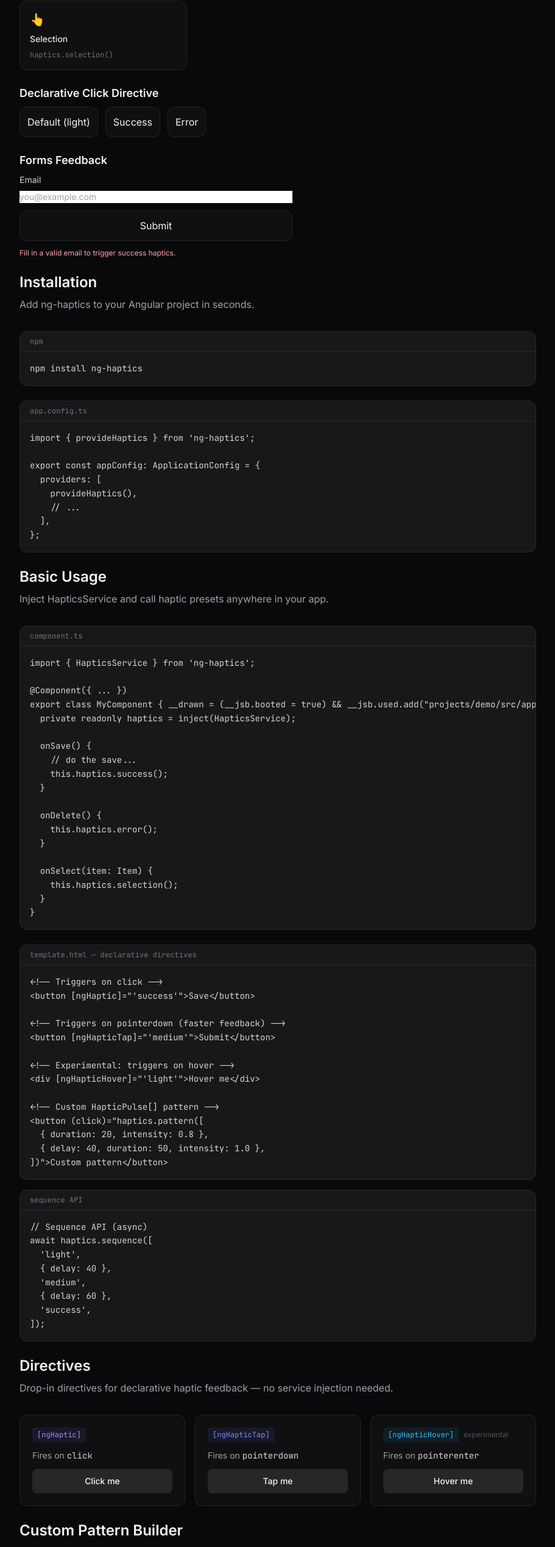
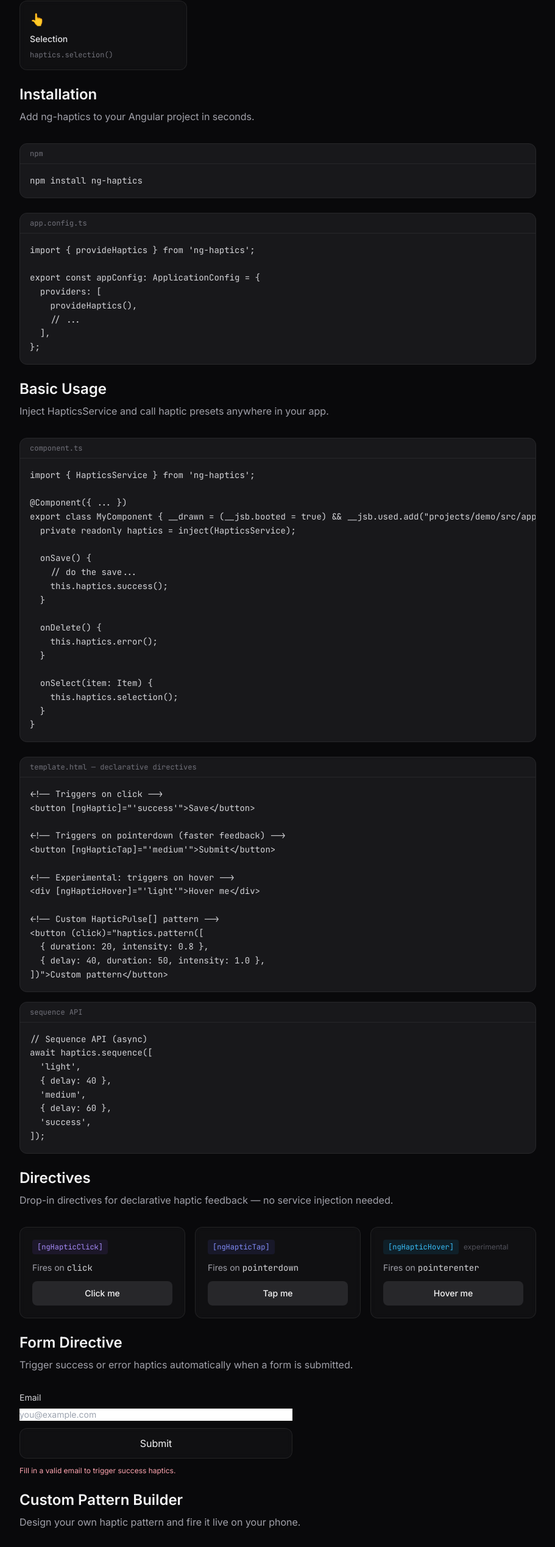
Before and after one commit to Xaconi/ng-haptics, an Angular app: page / in a window 1280 px wide. Shown: the part 875-3412 px from the top of the page at 61% size, without its empty margins (184-1095 px from the left). Built offline with nearby package versions, Linux system fonts and the light colour scheme.

Commit message:
chore: reorder docs

```diff
--- a/projects/demo/src/app/app.component.ts
+++ b/projects/demo/src/app/app.component.ts
@@ -9,6 +9,7 @@ import { DeviceSupportComponent } from './sections/device-support/device-support
 import { BrowserSupportComponent } from './sections/browser-support/browser-support.component';
 import { WhyLibraryComponent } from './sections/why-library/why-library.component';
 import { CustomPatternComponent } from './sections/custom-pattern/custom-pattern.component';
+import { FormDemoComponent } from './sections/form-demo/form-demo.component';
 
 @Component({
   selector: 'app-root',
@@ -18,6 +19,7 @@ import { CustomPatternComponent } from './sections/custom-pattern/custom-pattern
     QuickExamplesComponent,
     InstallationComponent,
     BasicUsageComponent,
+    FormDemoComponent,
     DirectivesDemoComponent,
     ConfigurationComponent,
     DeviceSupportComponent,
@@ -33,6 +35,7 @@ import { CustomPatternComponent } from './sections/custom-pattern/custom-pattern
         <app-installation />
         <app-basic-usage />
         <app-directives-demo />
+        <app-form-demo />
         <app-custom-pattern />
         <app-configuration />
         <app-device-support />
--- a/projects/demo/src/app/sections/directives-demo/directives-demo.component.ts
+++ b/projects/demo/src/app/sections/directives-demo/directives-demo.component.ts
@@ -1,11 +1,11 @@
 import { Component, signal } from '@angular/core';
 import { SectionHeaderComponent } from '../../components/section-header/section-header.component';
-import { NgHapticDirective, NgHapticTapDirective, NgHapticHoverDirective } from 'ng-haptics';
+import { NgHapticClickDirective, NgHapticTapDirective, NgHapticHoverDirective } from 'ng-haptics';
 
 @Component({
   selector: 'app-directives-demo',
   standalone: true,
-  imports: [SectionHeaderComponent, NgHapticDirective, NgHapticTapDirective, NgHapticHoverDirective],
+  imports: [SectionHeaderComponent, NgHapticClickDirective, NgHapticTapDirective, NgHapticHoverDirective],
   template: `
     <section id="directives" class="mb-6">
       <app-section-header
@@ -14,16 +14,16 @@ import { NgHapticDirective, NgHapticTapDirective, NgHapticHoverDirective } from
       />
 
       <div class="grid sm:grid-cols-3 gap-4">
-        <!-- ngHaptic -->
+        <!-- ngHapticClick -->
         <div class="glass rounded-xl p-5 space-y-3">
           <div class="flex items-center gap-2">
-            <span class="text-xs font-mono text-violet-400 bg-violet-500/10 px-2 py-1 rounded">[ngHaptic]</span>
+            <span class="text-xs font-mono text-violet-400 bg-violet-500/10 px-2 py-1 rounded">[ngHapticClick]</span>
           </div>
           <p class="text-sm text-zinc-400">Fires on <code class="text-zinc-300">click</code></p>
           <button
             class="haptic-btn w-full py-2.5 rounded-lg bg-zinc-800 hover:bg-zinc-700 text-sm font-medium transition-colors"
-            [ngHaptic]="'success'"
-            (click)="log('ngHaptic → success')"
+            ngHapticClick="success"
+            (click)="log('ngHapticClick → success')"
           >
             Click me
           </button>
--- /dev/null
+++ b/projects/demo/src/app/sections/form-demo/form-demo.component.ts
@@ -0,0 +1,52 @@
+import { Component } from '@angular/core';
+import { SectionHeaderComponent } from '../../components/section-header/section-header.component';
+import { NgHapticFormDirective } from 'ng-haptics';
+import { FormControl, FormGroup, ReactiveFormsModule, Validators } from '@angular/forms';
+
+@Component({
+    selector: 'app-form-demo',
+    standalone: true,
+    imports: [SectionHeaderComponent, NgHapticFormDirective, ReactiveFormsModule],
+    template: `
+    <section id="form-directive" class="mb-6">
+      <app-section-header
+        title="Form Directive"
+        description="Trigger success or error haptics automatically when a form is submitted."
+      />
+      <form
+        [formGroup]="form"
+        ngHapticForm
+        successPreset="success"
+        errorPreset="error"
+        novalidate
+        class="grid gap-3 max-w-md"
+      >
+        <label class="grid gap-2 text-sm">
+          <span class="text-zinc-300">Email</span>
+          <input
+            formControlName="email"
+            type="email"
+            placeholder="you@example.com"
+            class="input-field text-zinc-600"
+          />
+        </label>
+
+        <button type="submit" class="haptic-btn glass rounded-xl px-5 py-3">Submit</button>
+
+        @if(form.invalid) {
+          <p class="text-xs text-rose-300">
+            Fill in a valid email to trigger success haptics.
+          </p>
+        }
+      </form>
+    </section>
+  `,
+})
+export class FormDemoComponent {
+    readonly form = new FormGroup({
+        email: new FormControl('', {
+            nonNullable: true,
+            validators: [Validators.required, Validators.email],
+        }),
+    });
+}
--- a/projects/demo/src/app/sections/quick-examples/quick-examples.component.ts
+++ b/projects/demo/src/app/sections/quick-examples/quick-examples.component.ts
@@ -1,8 +1,8 @@
 import {
   Component, inject
 } from '@angular/core';
-import { FormControl, FormGroup, ReactiveFormsModule, Validators } from '@angular/forms';
-import { HapticsService, HapticPreset, NgHapticClickDirective, NgHapticFormDirective } from 'ng-haptics';
+import { ReactiveFormsModule } from '@angular/forms';
+import { HapticsService, HapticPreset } from 'ng-haptics';
 import { SectionHeaderComponent } from '../../components/section-header/section-header.component';
 
 interface HapticButton {
@@ -15,7 +15,7 @@ interface HapticButton {
 @Component({
   selector: 'app-quick-examples',
   standalone: true,
-  imports: [SectionHeaderComponent, NgHapticClickDirective, NgHapticFormDirective, ReactiveFormsModule],
+  imports: [SectionHeaderComponent, ReactiveFormsModule],
   template: `
     <section id="examples">
       <app-section-header
@@ -36,56 +36,11 @@ interface HapticButton {
         }
       </div>
 
-      <div class="mb-6">
-        <h3 class="text-lg font-semibold mb-2">Declarative Click Directive</h3>
-        <div class="flex gap-3">
-          <button ngHapticClick class="haptic-btn glass rounded-xl p-3">Default (light)</button>
-          <button ngHapticClick="success" class="haptic-btn glass rounded-xl p-3">Success</button>
-          <button ngHapticClick="error" class="haptic-btn glass rounded-xl p-3">Error</button>
-        </div>
-      </div>
-
-      <div class="mb-6">
-        <h3 class="text-lg font-semibold mb-2">Forms Feedback</h3>
-        <form
-          [formGroup]="form"
-          ngHapticForm
-          successPreset="success"
-          errorPreset="error"
-          novalidate
-          class="grid gap-3 max-w-md"
-        >
-          <label class="grid gap-2 text-sm">
-            <span class="text-zinc-300">Email</span>
-            <input
-              formControlName="email"
-              type="email"
-              placeholder="you@example.com"
-              class="input-field"
-            />
-          </label>
-
-          <button type="submit" class="haptic-btn glass rounded-xl px-5 py-3">Submit</button>
-
-          @if(form.invalid) {
-            <p class="text-xs text-rose-300">
-              Fill in a valid email to trigger success haptics.
-            </p>
-          }
-        </form>
-      </div>
     </section>
   `,
 })
 export class QuickExamplesComponent {
   private readonly haptics = inject(HapticsService);
-
-  readonly form = new FormGroup({
-    email: new FormControl('', {
-      nonNullable: true,
-      validators: [Validators.required, Validators.email],
-    }),
-  });
 
   readonly buttons: HapticButton[] = [
     { preset: 'light', label: 'Light', description: '🫧', color: 'zinc' },
```
